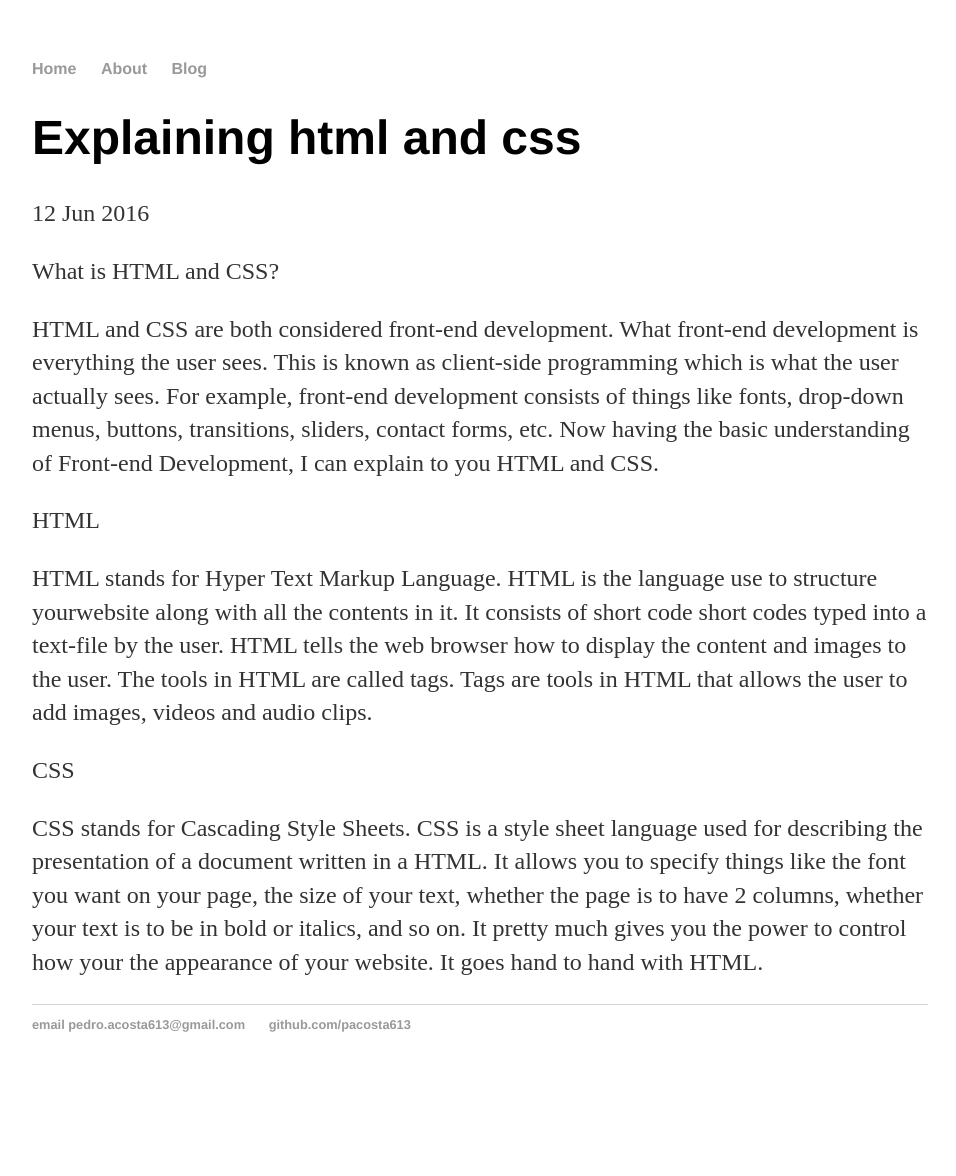
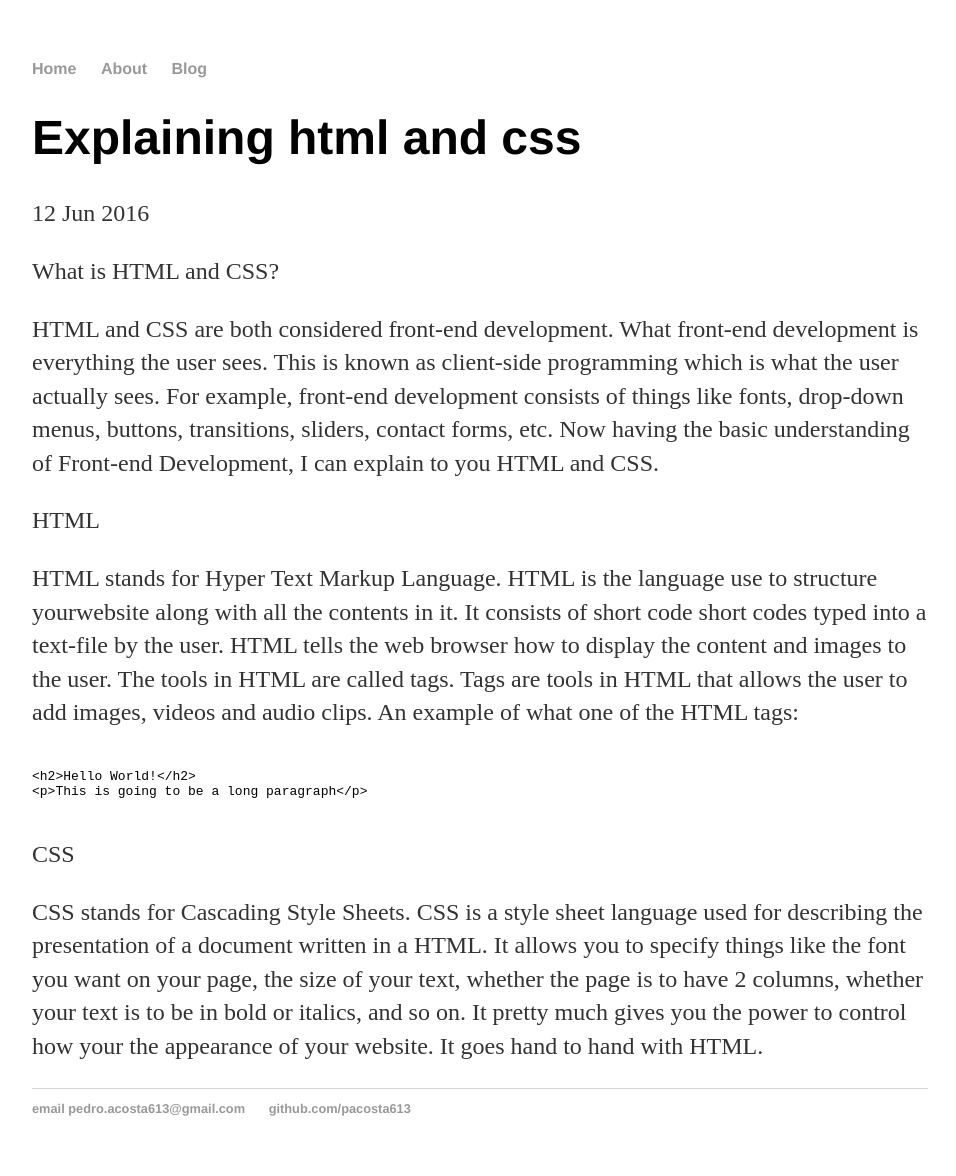
Before and after one commit to pacosta613/pacosta613.github.io-old, a Jekyll site: the page built from _posts/2016-06-12-pedro-acosta-explaining-html-and-css.md, in a window 1280 px wide. Shown: the whole page, without its empty margins (160-1116 px from the left). Built offline with Jekyll 4.4.1, drawn with Linux system fonts in a browser that asks for light colours; before the commit the page ends 1092 px from its top, so only the background shows below that.

Commit message:
Added a few sentences to this blog.

````diff
--- a/_posts/2016-06-12-pedro-acosta-explaining-html-and-css.md
+++ b/_posts/2016-06-12-pedro-acosta-explaining-html-and-css.md
@@ -10,7 +10,15 @@ HTML and CSS are both considered front-end development. What front-end developme
 
 HTML
 
-HTML stands for Hyper Text Markup Language. HTML is the language use to structure yourwebsite along with all the contents in it. It consists of short code short codes typed into a text-file by the user. HTML tells the web browser how to display the content and images to the user. The tools in HTML are called tags. Tags are tools in HTML that allows the user to add images, videos and audio clips.
+HTML stands for Hyper Text Markup Language. HTML is the language use to structure yourwebsite along with all the contents in it. It consists of short code short codes typed into a text-file by the user. HTML tells the web browser how to display the content and images to the user. The tools in HTML are called tags. Tags are tools in HTML that allows the user to add images, videos and audio clips. An example of what one of the HTML tags:
+
+
+```ruby
+
+<h2>Hello World!</h2>
+<p>This is going to be a long paragraph</p>
+
+```
 
 CSS
 
````
